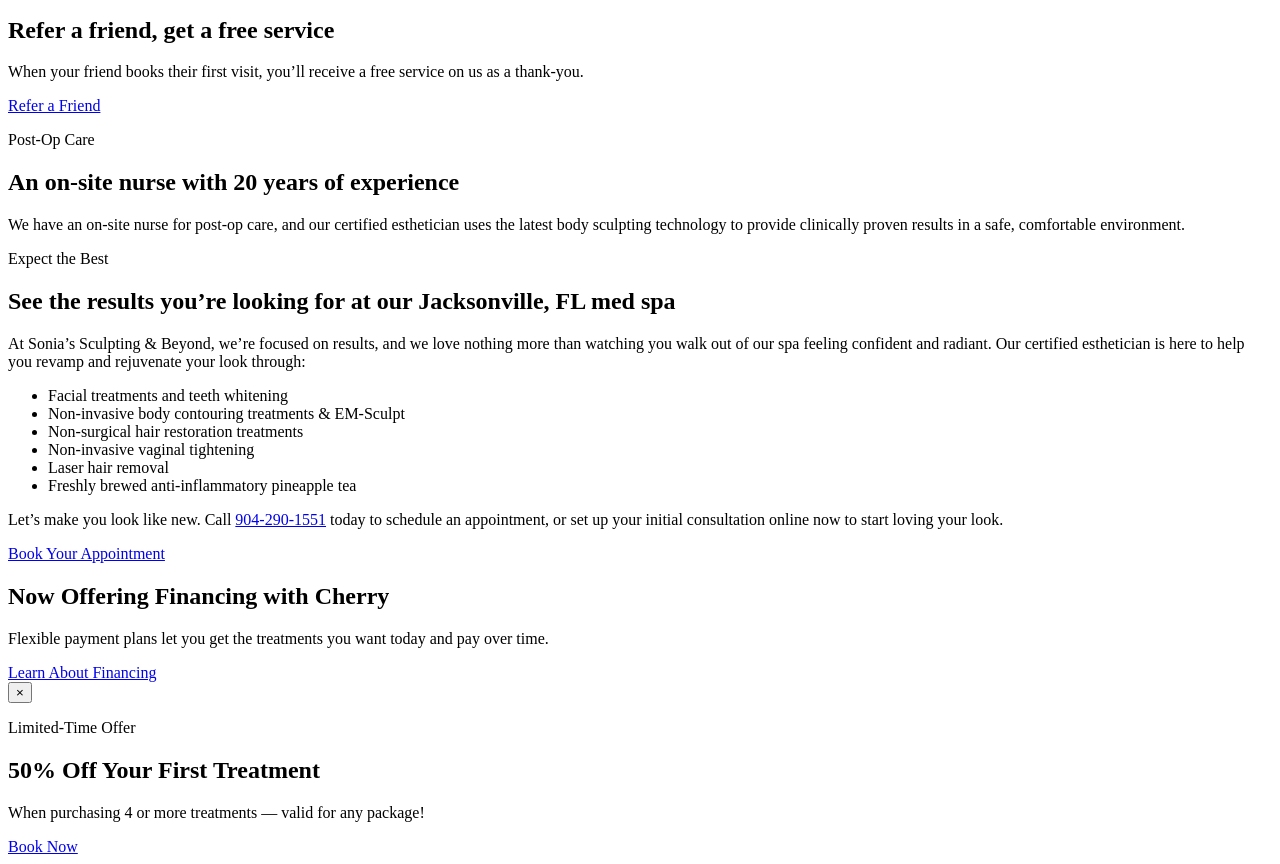
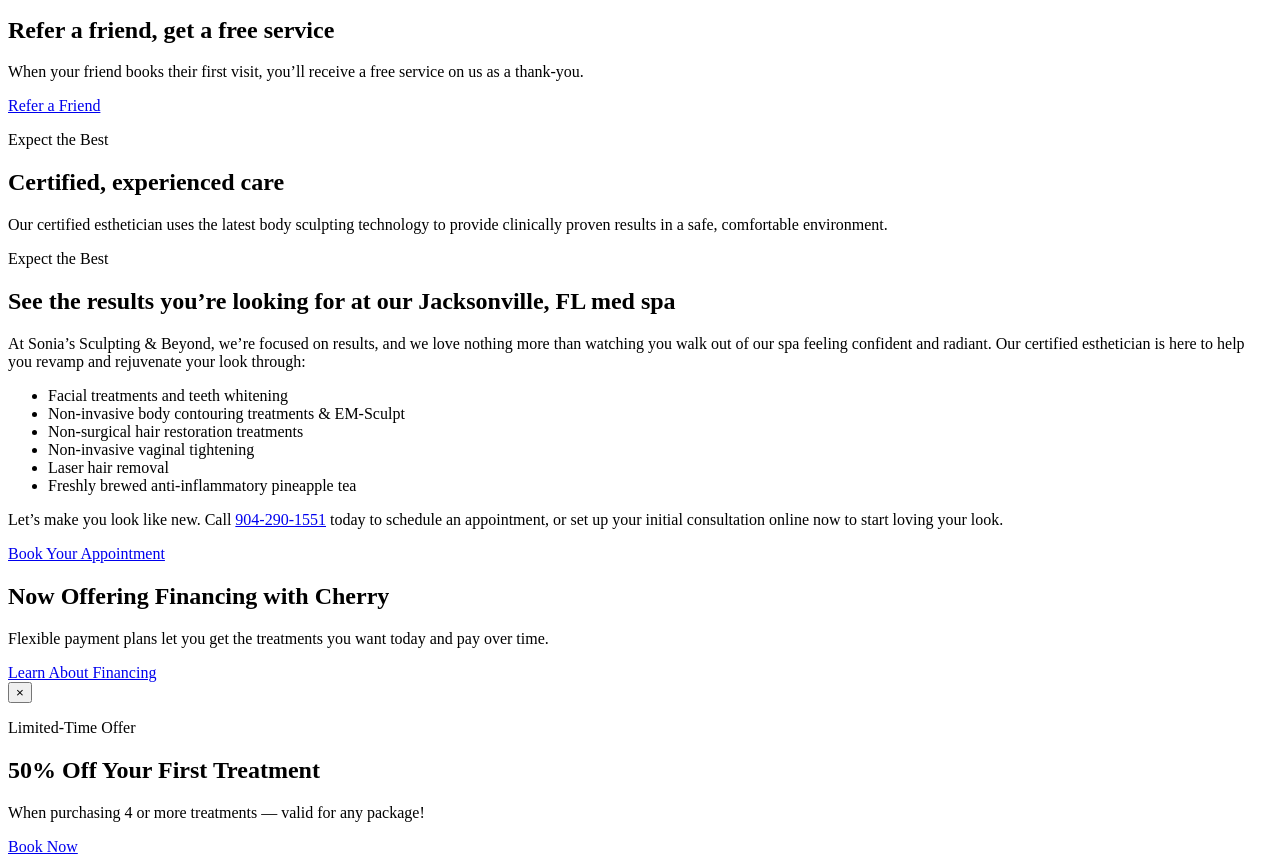
Before and after one commit to mainstreet-ai/sonias-sculpting-site, a plain HTML site: page src/content/index.html in a window 1280 px wide. Shown: the part 4042-4906 px from the top of the page. Drawn offline with Linux system fonts and the light colour scheme; files whose address does not match are found by name.

Commit message:
Remove on-site nurse mentions pending verification with client
Co-Authored-By: Claude Fable 5 <noreply@anthropic.com>

```diff
--- a/src/content/index.html
+++ b/src/content/index.html
@@ -33,9 +33,9 @@
       <a class="btn btn-dark" href="{{ROOT}}contact/">Refer a Friend</a>
     </div>
     <div>
-      <p class="eyebrow">Post-Op Care</p>
-      <h2>An on-site nurse with 20 years of experience</h2>
-      <p>We have an on-site nurse for post-op care, and our certified esthetician uses the latest body sculpting technology to provide clinically proven results in a safe, comfortable environment.</p>
+      <p class="eyebrow">Expect the Best</p>
+      <h2>Certified, experienced care</h2>
+      <p>Our certified esthetician uses the latest body sculpting technology to provide clinically proven results in a safe, comfortable environment.</p>
     </div>
   </div>
 </section>
```
Also changed, not shown: about-us/index.html (+1 -1 lines), booth-rentals/index.html (+1 -1 lines), index.html (+3 -3 lines), src/content/about-us.html (+1 -1 lines), src/content/booth-rentals.html (+1 -1 lines).
